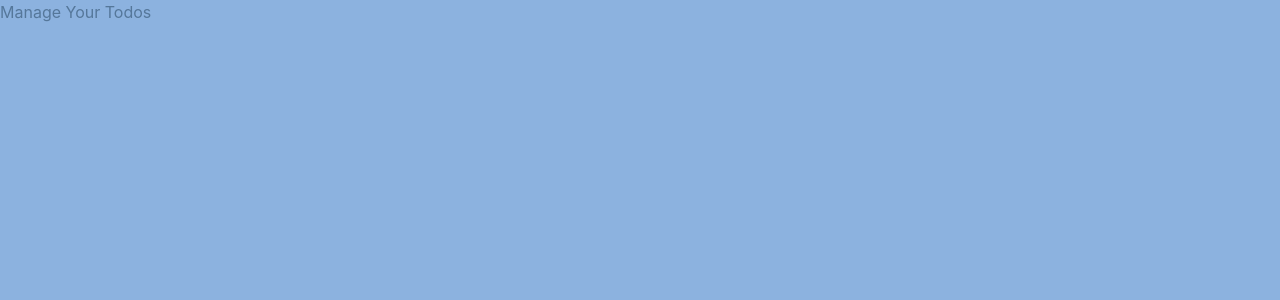
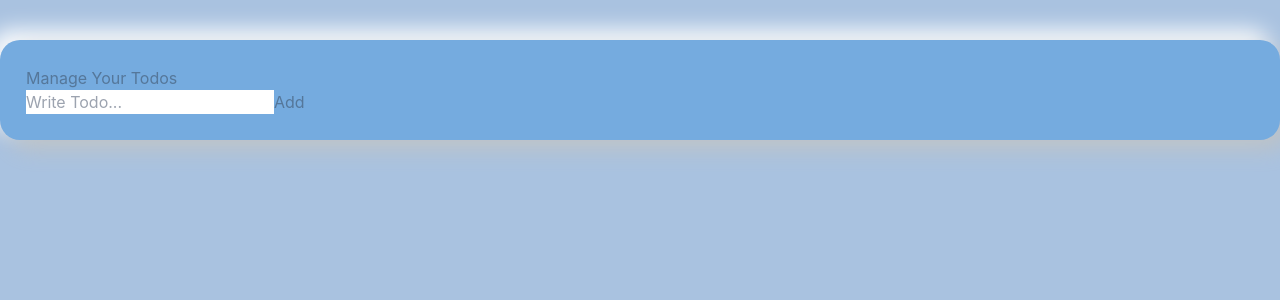
Before and after one commit to Fit-akhand/Todo-App, a React (Vite) app: page / in a window 1280 px wide. Shown: the top 300 px of the page. Built offline with nearby package versions, Linux system fonts and the light colour scheme.

Commit message:
refactor App component for improved readability and consistency

```diff
--- a/src/App.jsx
+++ b/src/App.jsx
@@ -1,55 +1,64 @@
-import './App.css'
-import { useState,useEffect } from 'react'
-import { TodoProvider }  from "./contexts"
+import "./App.css";
+import { useState, useEffect } from "react";
+import { TodoProvider } from "./contexts";
+import TodoForm from "./components/ToDoForm";
+import TodoItem from "./components/TodoItem";
 
 function App() {
-  const [todos, setTodos] = useState([])
+  const [todos, setTodos] = useState([]);
 
-  const addTodo = (todo) =>{
-    setTodos((prev) => [{id:Date.now(),...todo},...prev] )
-  }
+  const addTodo = (todo) => {
+    setTodos((prev) => [{ id: Date.now(), ...todo }, ...prev]);
+  };
 
-  const updateTodo = (todo,id) => {
-    setTodos((prev) => prev.map((prevTodo)=>(prevTodo.id === id)? todo : prevTodo))
-  }
+  const updateTodo = (todo, id) => {
+    setTodos((prev) =>
+      prev.map((prevTodo) => (prevTodo.id === id ? todo : prevTodo))
+    );
+  };
 
-  const deleteTodo = (id) =>{
-    setTodos((prev)=> prev.filter((Todo)=>(Todo.id != id)))
-  }
+  const deleteTodo = (id) => {
+    setTodos((prev) => prev.filter((todo) => todo.id !== id));
+  };
+
   const togle = (id) => {
-    setTodos((prev)=> prev.map((prevTodo)=>(prevTodo.id === id)? {...prevTodo, completed: !prevTodo.completed}:prevTodo))
-  }
+    setTodos((prev) =>
+      prev.map((prevTodo) =>
+        prevTodo.id === id
+          ? { ...prevTodo, completed: !prevTodo.completed }
+          : prevTodo
+      )
+    );
+  };
 
   useEffect(() => {
-    const todos = JSON.parse(localStorage.getItem("todos"))
-
-    if(todos && todos.length > 0){
-      setTodos(todos)
-    }
-
-  }, [])
+    const todos = JSON.parse(localStorage.getItem("todos"));
+    if (todos && todos.length > 0) setTodos(todos);
+  }, []);
 
   useEffect(() => {
-    localStorage.setItem("todos",JSON.stringify(todos))
-  },[todos])
-
-
+    localStorage.setItem("todos", JSON.stringify(todos));
+  }, [todos]);
 
   return (
-    <TodoProvider value ={{todos,addTodo,updateTodo,deleteTodo,togle}}>
-    <div className="bg-[#172842] min-h-screen py-8">
-                <div className="w-full max-w-2xl mx-auto shadow-md rounded-lg px-4 py-3 text-white">
-                    <h1 className="text-2xl font-bold text-center mb-8 mt-2">Manage Your Todos</h1>
-                    <div className="mb-4">
-                        {/* Todo form goes here */}
-                    </div>
-                    <div className="flex flex-wrap gap-y-3">
-                        {/*Loop and Add TodoItem here */}
-                    </div>
-                </div>
-            </div>
+    <TodoProvider value={{ todos, addTodo, updateTodo, deleteTodo, togle }}>
+      <div className="main-container">
+        <div className="max-w-2xl mx-auto p-6 neu-box">
+          <h1 className="text-3xl font-bold text-center mb-6 text-gray-700">
+            Manage Your Todos
+          </h1>
+
+          <TodoForm />
+
+          <div className="mt-6 flex flex-col gap-4">
+            {todos.map((todo) => (
+              <TodoItem key={todo.id} todo={todo} />
+            ))}
+          </div>
+        </div>
+      </div>
     </TodoProvider>
-  )
+  );
 }
 
-export default App
+export default App;
```
